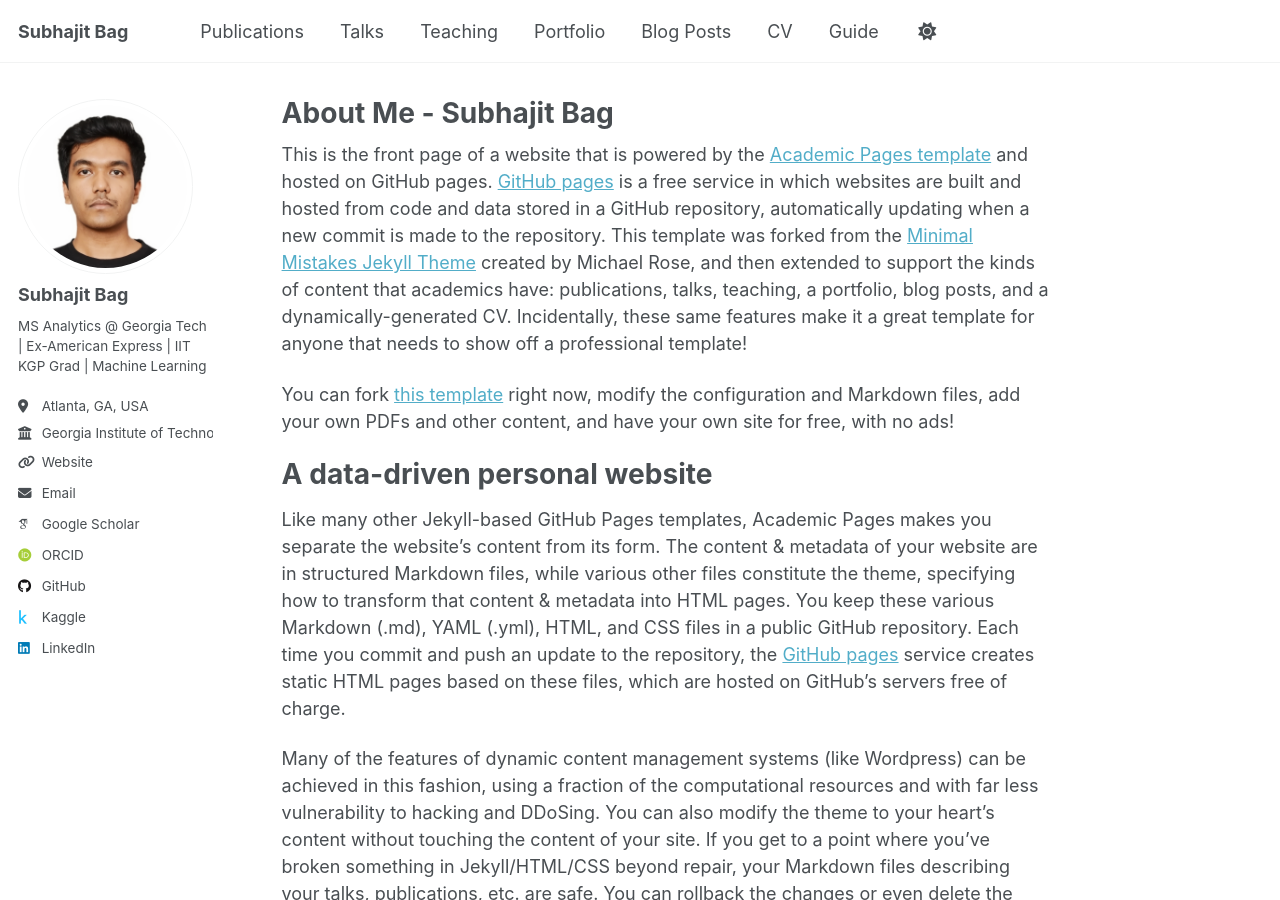
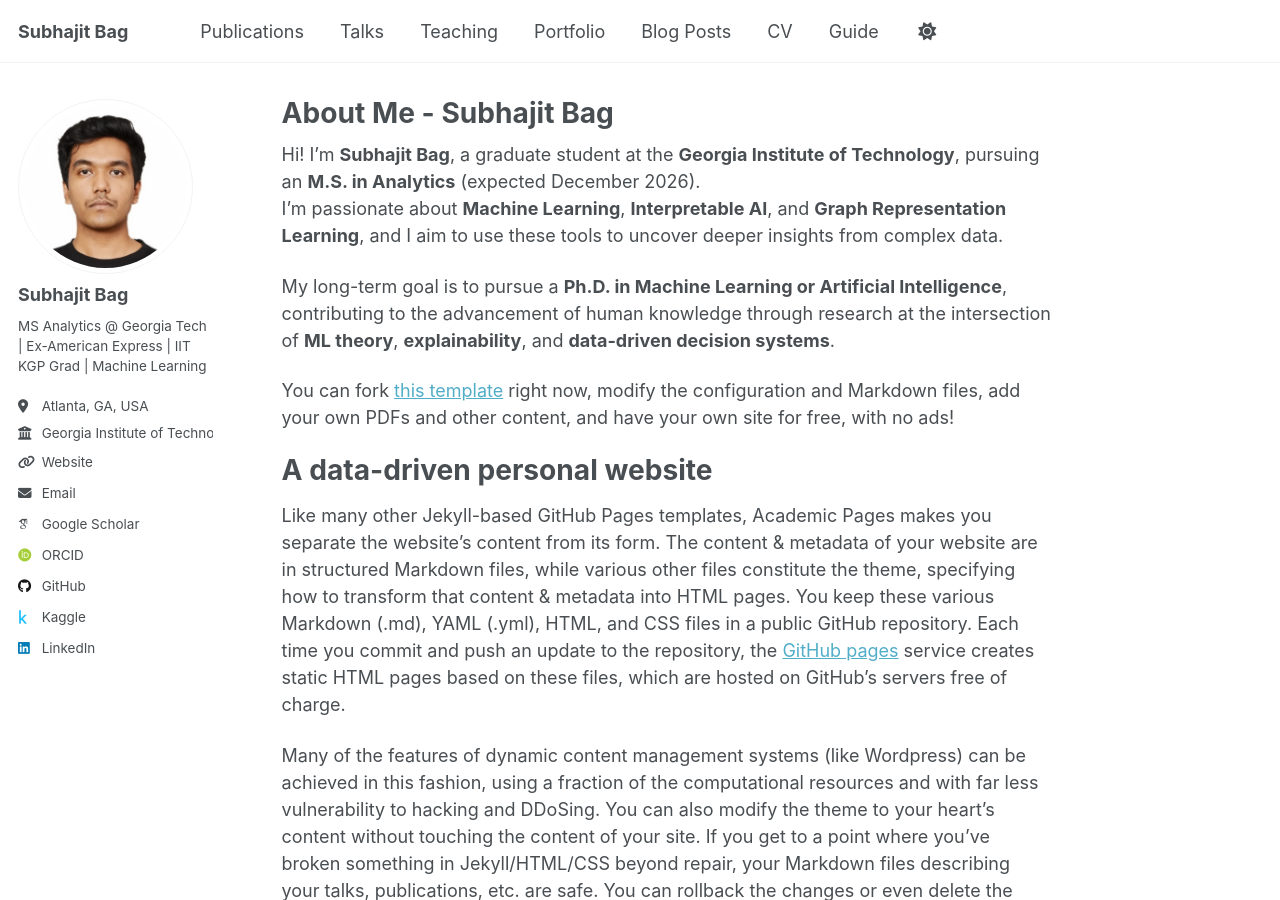
Before and after one commit to shuvo-iitkgp/shuvo-iitkgp.github.io, a Jekyll site: the page built from _pages/about.md, in a window 1280 px wide and 900 px high. Built offline with Jekyll 4.4.1, drawn with Linux system fonts in a browser that asks for light colours; some web fonts are replaced; a script that is not in the unit is left out.

Commit message:
Update about.md

```diff
--- a/_pages/about.md
+++ b/_pages/about.md
@@ -7,7 +7,12 @@ redirect_from:
   - /about.html
 ---
 
-This is the front page of a website that is powered by the [Academic Pages template](https://github.com/academicpages/academicpages.github.io) and hosted on GitHub pages. [GitHub pages](https://pages.github.com) is a free service in which websites are built and hosted from code and data stored in a GitHub repository, automatically updating when a new commit is made to the repository. This template was forked from the [Minimal Mistakes Jekyll Theme](https://mmistakes.github.io/minimal-mistakes/) created by Michael Rose, and then extended to support the kinds of content that academics have: publications, talks, teaching, a portfolio, blog posts, and a dynamically-generated CV. Incidentally, these same features make it a great template for anyone that needs to show off a professional template!
+Hi! I'm **Subhajit Bag**, a graduate student at the **Georgia Institute of Technology**, pursuing an **M.S. in Analytics** (expected December 2026).
+I’m passionate about **Machine Learning**, **Interpretable AI**, and **Graph Representation Learning**, and I aim to use these tools to uncover deeper insights from complex data.
+
+My long-term goal is to pursue a **Ph.D. in Machine Learning or Artificial Intelligence**, contributing to the advancement of human knowledge through research at the intersection of **ML theory**, **explainability**, and **data-driven decision systems**.
+
+
 
  You can fork [this template](https://github.com/academicpages/academicpages.github.io) right now, modify the configuration and Markdown files, add your own PDFs and other content, and have your own site for free, with no ads!
 
```
